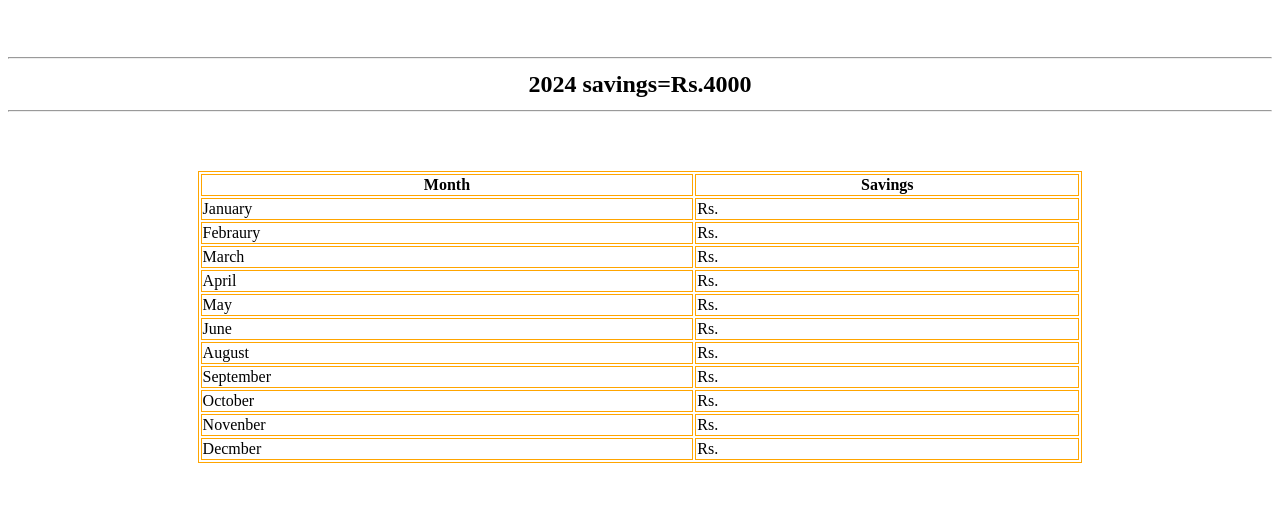
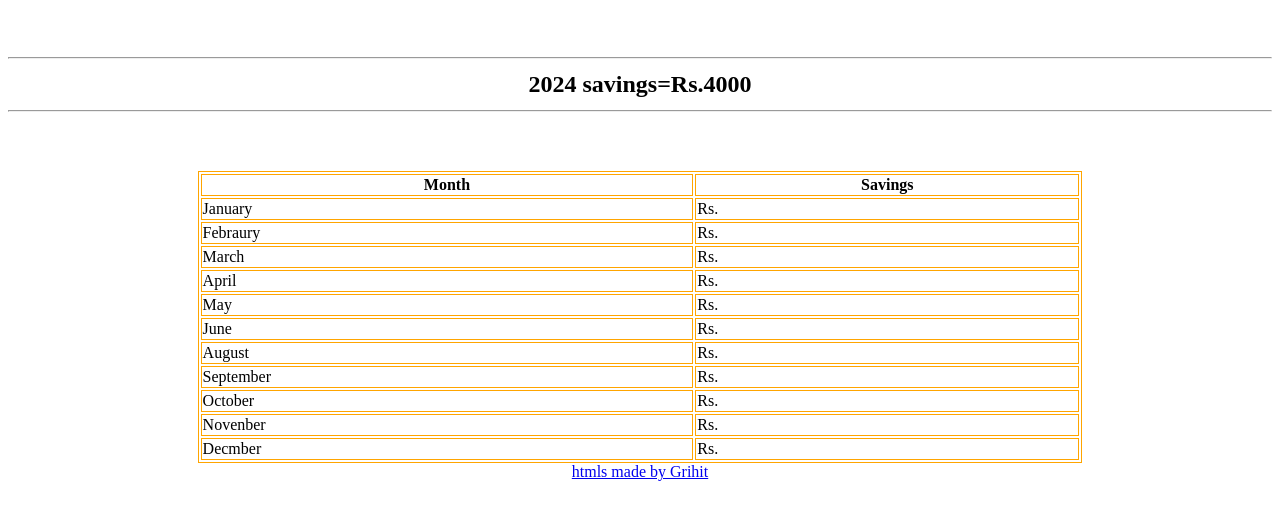
Before and after one commit to grihit24/grihitsavings2024, a plain HTML site: page index.html in a window 1280 px wide. Shown: the part 190-710 px from the top of the page. Drawn offline with Linux system fonts and the light colour scheme.

Commit message:
Update index.html

```diff
--- a/index.html
+++ b/index.html
@@ -58,6 +58,7 @@ table, th, td {
 <td>Rs.</td>
 </tr>
 </table></center>
+  <center><a href="https://grihit24.github.io/htmlsbygrihit">htmls made by Grihit</a></center>
 <br>
 <body>
 </html>
```
